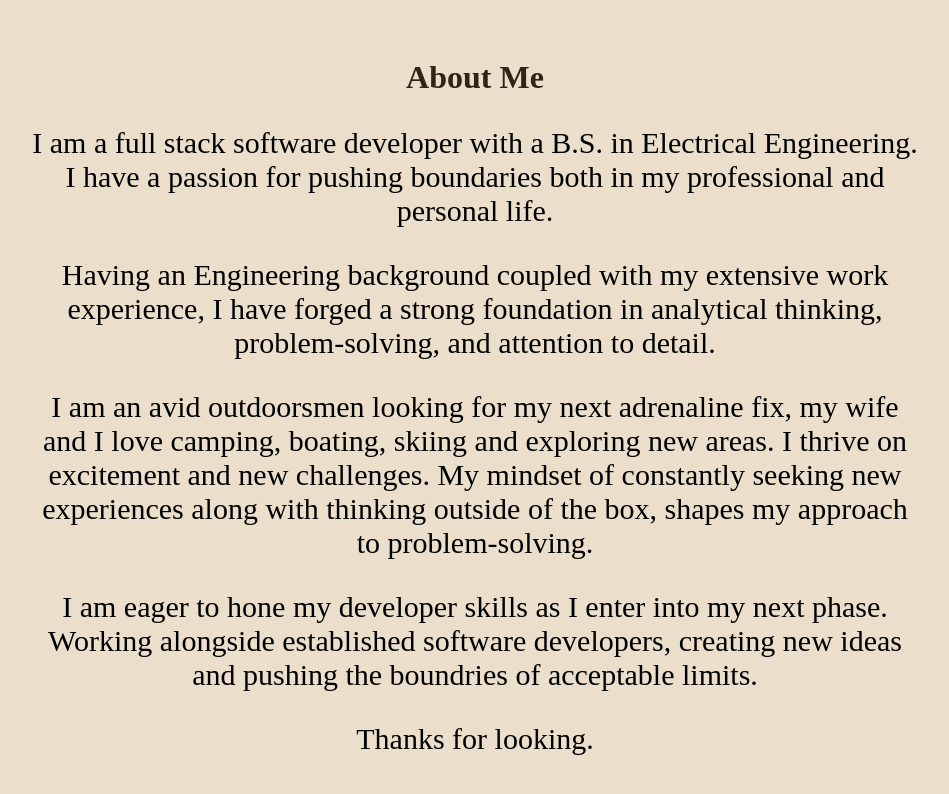
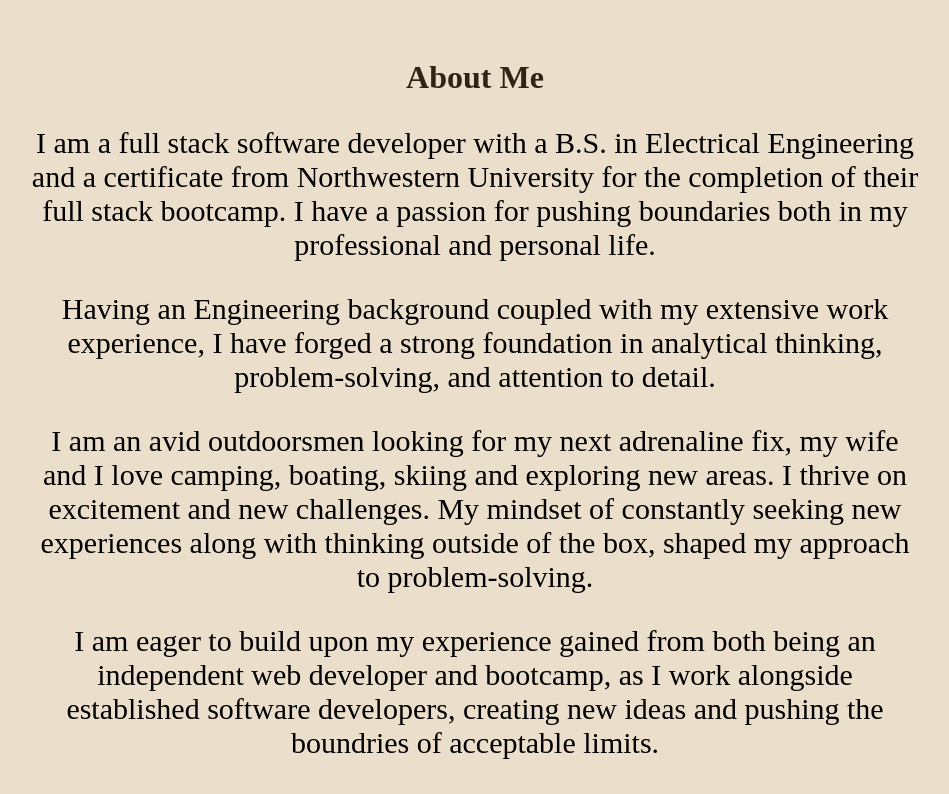
Before and after one commit to Barry25000/React_Portfolio, a React (Create React App) app: page / in a window 1280 px wide. Shown: the part 780-1574 px from the top of the page, without its empty margins (165-1114 px from the left). Built offline with nearby package versions, Linux system fonts and the light colour scheme.

Commit message:
About me update

```diff
--- a/public/index.html
+++ b/public/index.html
@@ -8,36 +8,12 @@
   <meta name="theme-color" content="#000000" />
   <meta name="description" content="Web site created using create-react-app" />
   <link rel="apple-touch-icon" href="%PUBLIC_URL%/logo192.png" />
-  <!--
-      manifest.json provides metadata used when your web app is installed on a
-      user's mobile device or desktop. See https://developers.google.com/web/fundamentals/web-app-manifest/
-    -->
   <link rel="manifest" href="%PUBLIC_URL%/manifest.json" />
-  <!--
-      Notice the use of %PUBLIC_URL% in the tags above.
-      It will be replaced with the URL of the `public` folder during the build.
-      Only files inside the `public` folder can be referenced from the HTML.
-
-      Unlike "/favicon.ico" or "favicon.ico", "%PUBLIC_URL%/favicon.ico" will
-      work correctly both with client-side routing and a non-root public URL.
-      Learn how to configure a non-root public URL by running `npm run build`.
-    -->
   <title>Barry Engler's Portfolio</title>
 </head>
 
 <body>
-  <noscript>You need to enable JavaScript to run this app.</noscript>
   <div id="root"></div>
-  <!--
-      This HTML file is a template.
-      If you open it directly in the browser, you will see an empty page.
-
-      You can add webfonts, meta tags, or analytics to this file.
-      The build step will place the bundled scripts into the <body> tag.
-
-      To begin the development, run `npm start` or `yarn start`.
-      To create a production bundle, use `npm run build` or `yarn build`.
-    -->
 </body>
 
 </html>
--- a/src/components/Pages/About/About.js
+++ b/src/components/Pages/About/About.js
@@ -25,8 +25,7 @@ export default function About() {
       <div style={{ width: "70%", margin: "0 auto" }}>
         <h1 id="about-me-title">About Me</h1>
         <p id="p-about">
-          I am a full stack software developer with a B.S. in Electrical
-          Engineering. I have a passion for pushing boundaries both in my
+          I am a full stack software developer with a B.S. in Electrical Engineering and a certificate from Northwestern University for the completion of  their full stack bootcamp. I have a passion for pushing boundaries both in my
           professional and personal life.
         </p>
         <p id="p-about">
@@ -38,15 +37,16 @@ export default function About() {
           I am an avid outdoorsmen looking for my next adrenaline fix, my wife
           and I love camping, boating, skiing and exploring new areas. I thrive
           on excitement and new challenges. My mindset of constantly seeking new
-          experiences along with thinking outside of the box, shapes my approach
+          experiences along with thinking outside of the box, shaped my approach
           to problem-solving.
         </p>
         <p id="p-about">
-          I am eager to hone my developer skills as I enter into my next phase.
-          Working alongside established software developers, creating new ideas
-          and pushing the boundries of acceptable limits.
+          I am eager to build upon my experience gained from both being an
+          independent web developer and bootcamp, as I work alongside established software
+          developers, creating new ideas and pushing the boundries of acceptable
+          limits.
         </p>
-        <p id="p-about">Thanks for looking.</p>
+        <p id="p-about">Thanks for looking,<br/> Barry</p>
       </div>
     </>
   );
```
